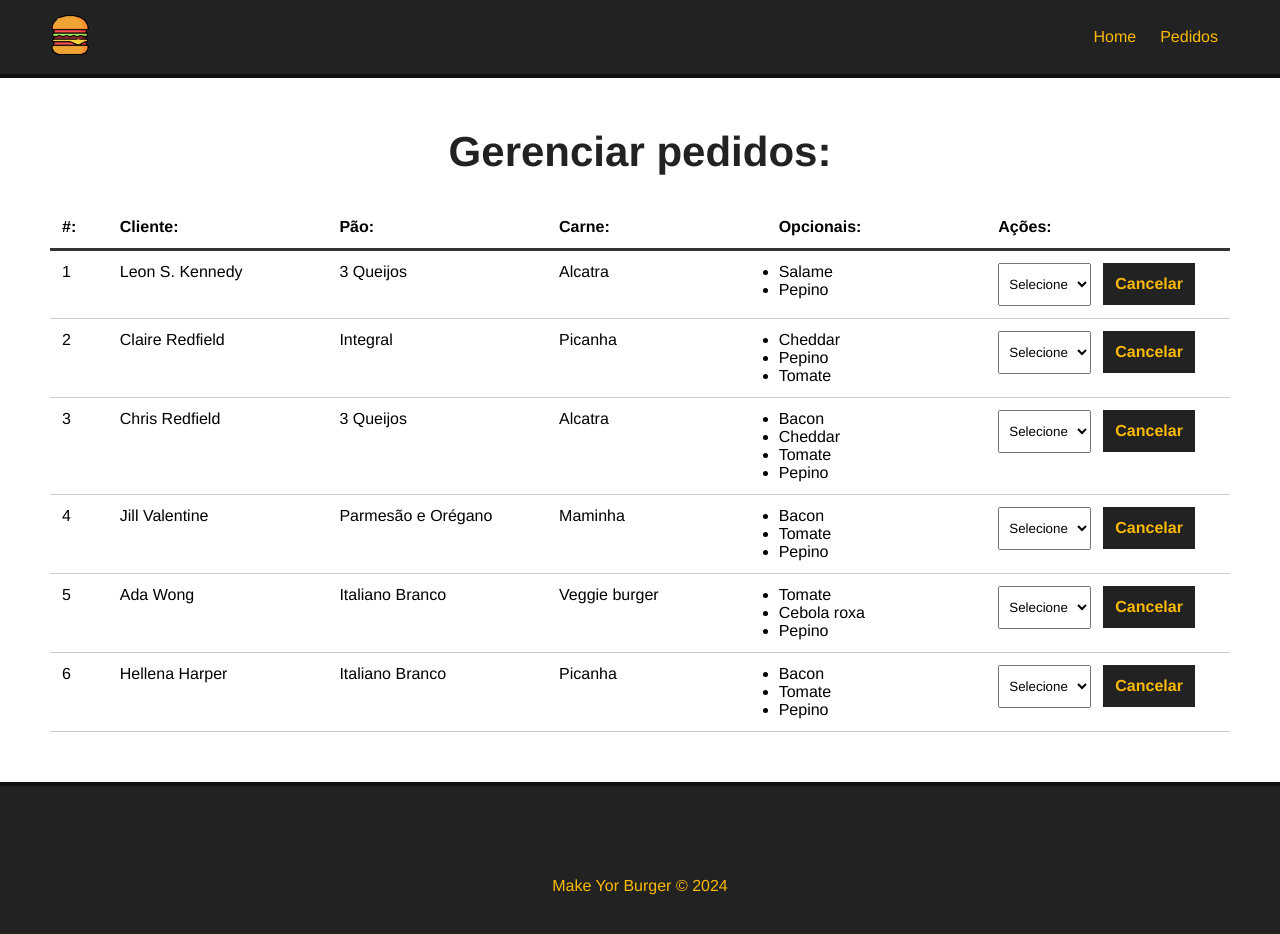
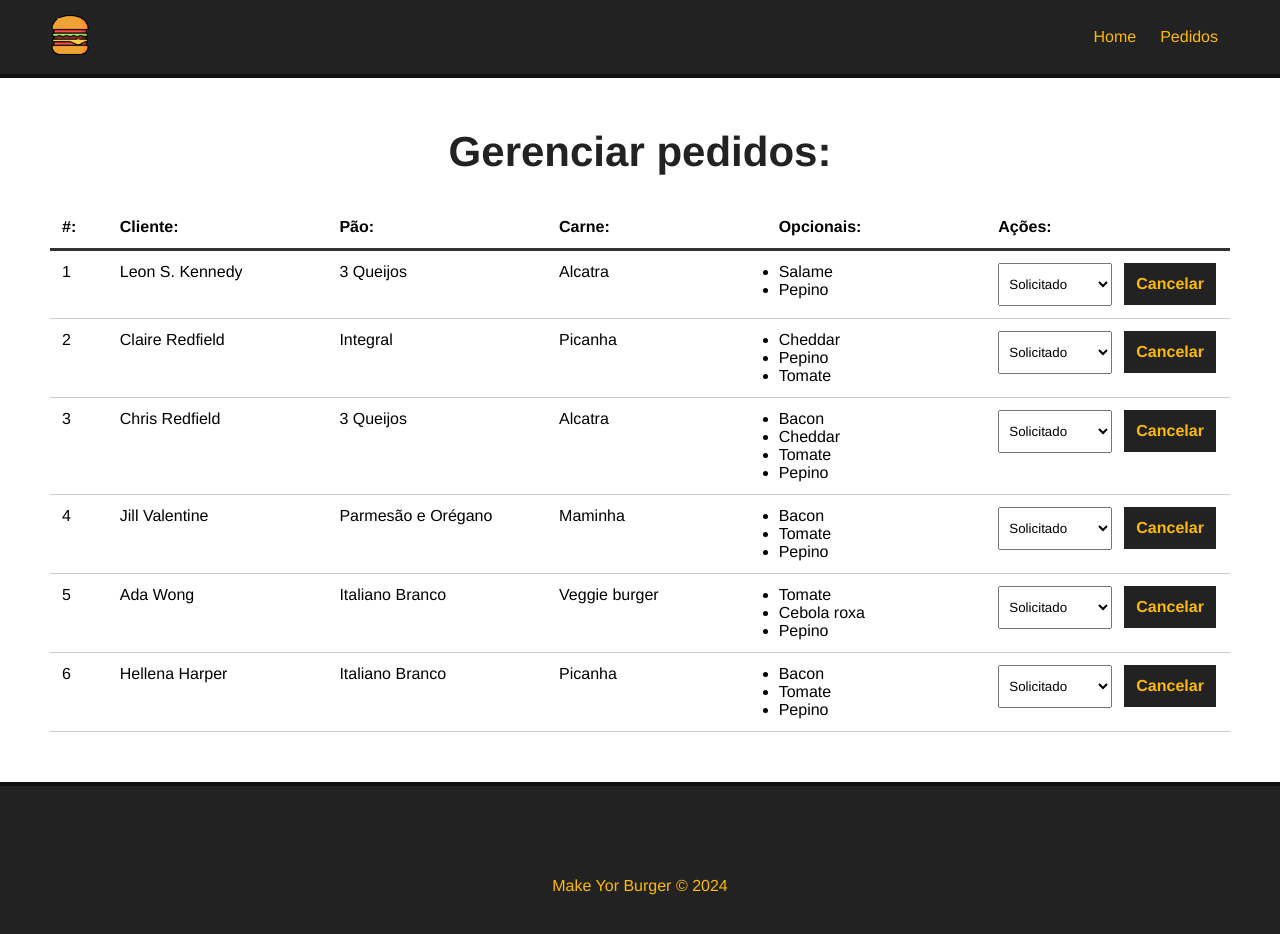
Before and after one commit to Ackerman-D-Edward/primeiro-projeto-vue, a Vue app: page /pedidos in a window 1280 px wide. Shown: the top 934 px of the page. Built offline with nearby package versions, Linux system fonts and the light colour scheme; data requests are answered from the project's data file.

Commit message:
Adicionando o status dos pedidos no dashboard

```diff
--- a/src/components/Dashboard.vue
+++ b/src/components/Dashboard.vue
@@ -26,6 +26,9 @@
                 <div>
                     <select name="status" class="status">
                         <option value="">Selecione</option>
+                        <option v-for="s in status" :key="s.id" value="s.tipo" :selected="burger.status == s.tipo">
+                            {{ s.tipo }}
+                        </option>
                     </select>
                     <button class="delete-btn">Cancelar</button>
                 </div>
@@ -57,6 +60,16 @@
             console.log(this.burgers);
 
             // resgatar os status
+            this.getStatus();
+
+        },
+        async getStatus() {
+
+            const req = await fetch("http://localhost:3000/status");
+
+            const data = await req.json();
+
+            this.status = data;
 
         }
     },
```
